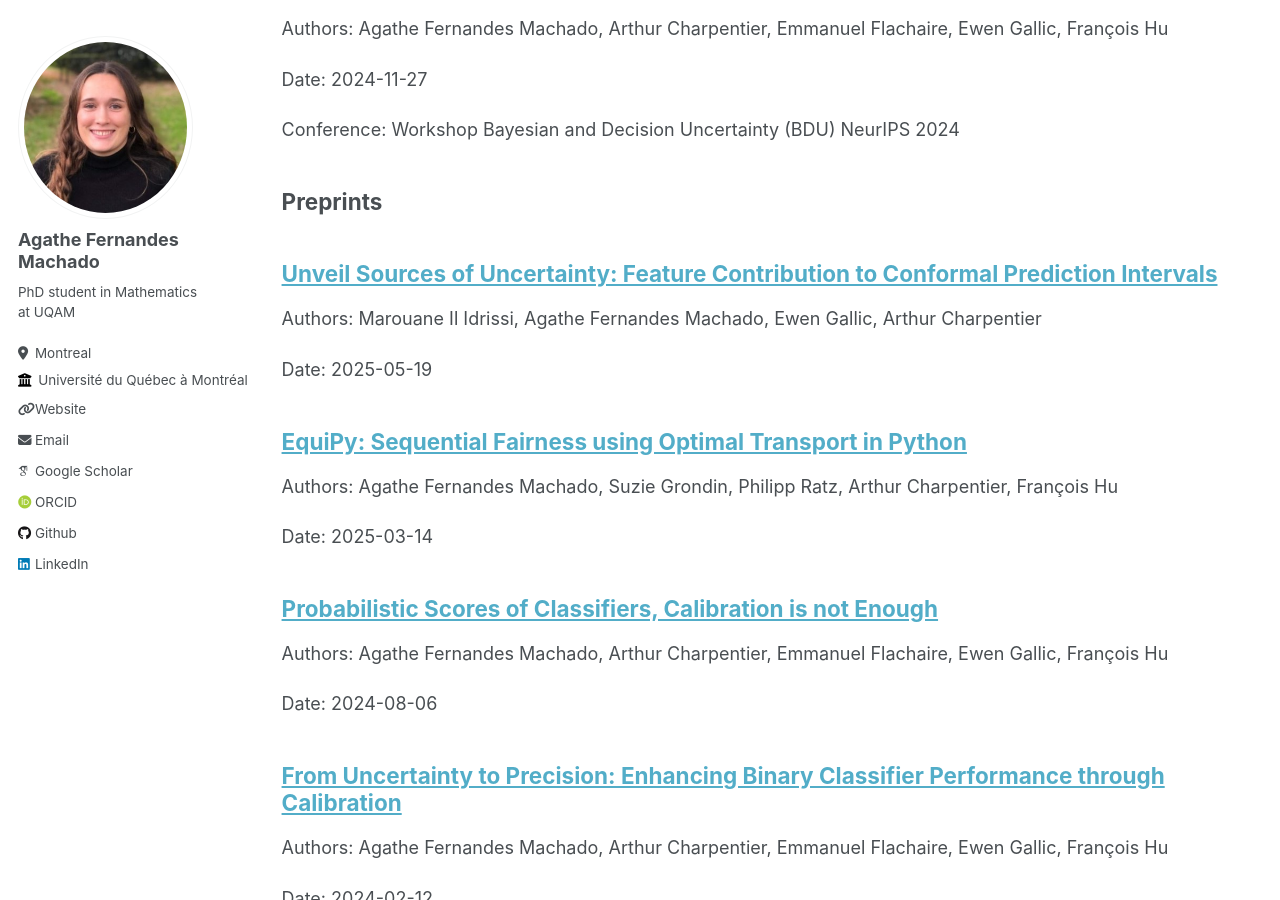
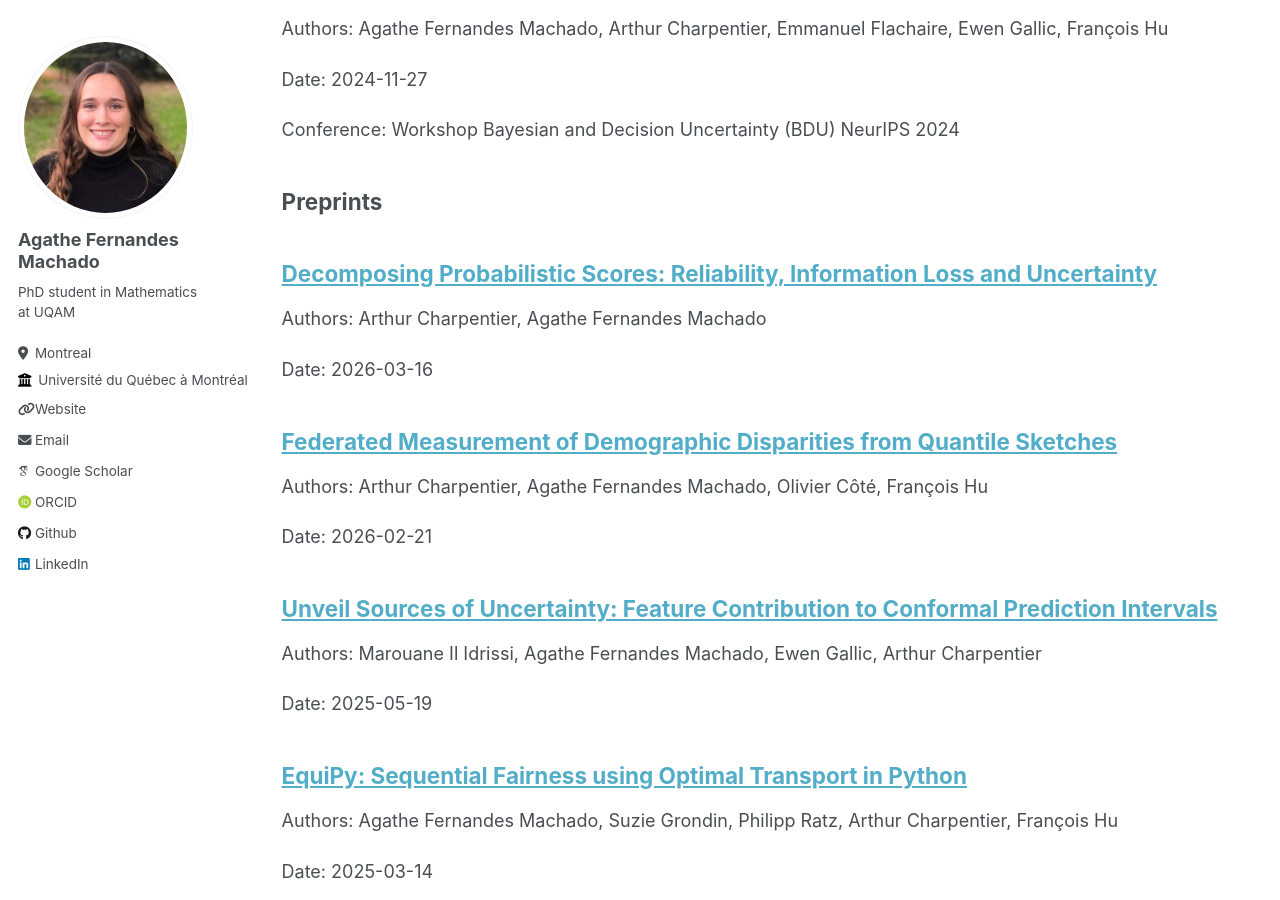
Before and after one commit to fer-agathe/fer-agathe.github.io, a Jekyll site: the page built from _pages/research.md, in a window 1280 px wide and 900 px high, scrolled down 1027 px. Built offline with Jekyll 4.4.1, drawn with Linux system fonts in a browser that asks for light colours; some web fonts are replaced.

```diff
--- a/_pages/research.md
+++ b/_pages/research.md
@@ -90,6 +90,34 @@ author_profile: true
 
 <div class="archive__item">
   <h2 class="archive__item-title" itemprop="headline">
+    <a href="https://arxiv.org/abs/2603.15232" target="_blank">Decomposing Probabilistic Scores: Reliability, Information Loss and Uncertainty</a>
+  </h2>
+
+  <p class="archive__item-authors">
+    Authors: Arthur Charpentier, Agathe Fernandes Machado
+  </p>
+
+  <p class="archive__item-date">
+    Date: 2026-03-16
+  </p>
+</div>
+
+<div class="archive__item">
+  <h2 class="archive__item-title" itemprop="headline">
+    <a href="https://arxiv.org/abs/2602.18870" target="_blank">Federated Measurement of Demographic Disparities from Quantile Sketches</a>
+  </h2>
+
+  <p class="archive__item-authors">
+    Authors: Arthur Charpentier, Agathe Fernandes Machado, Olivier Côté, François Hu
+  </p>
+
+  <p class="archive__item-date">
+    Date: 2026-02-21
+  </p>
+</div>
+
+<div class="archive__item">
+  <h2 class="archive__item-title" itemprop="headline">
     <a href="https://arxiv.org/abs/2505.13118" target="_blank">Unveil Sources of Uncertainty: Feature Contribution to Conformal Prediction Intervals</a>
   </h2>
 
```
Also changed, not shown: _pages/about.md (+2 -3 lines), _pages/talks.md (+4 -2 lines), 1 other file.
